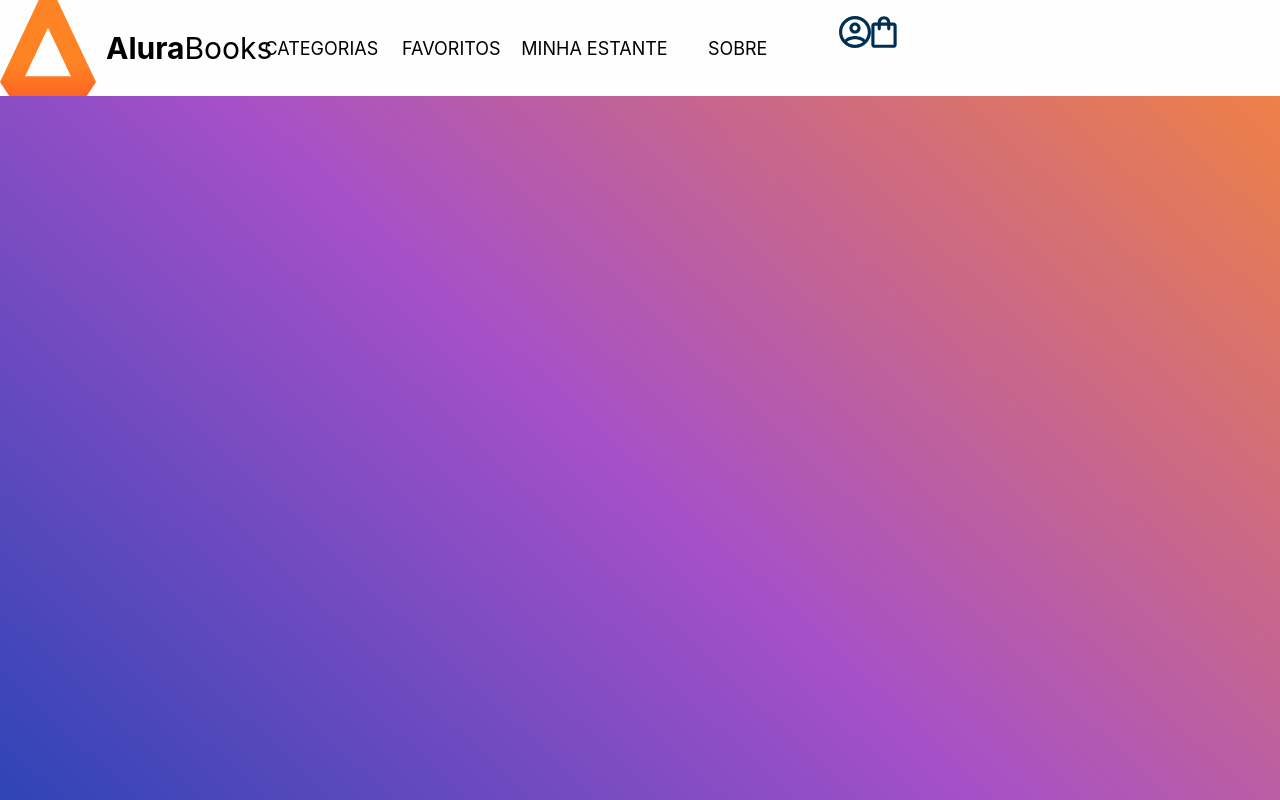
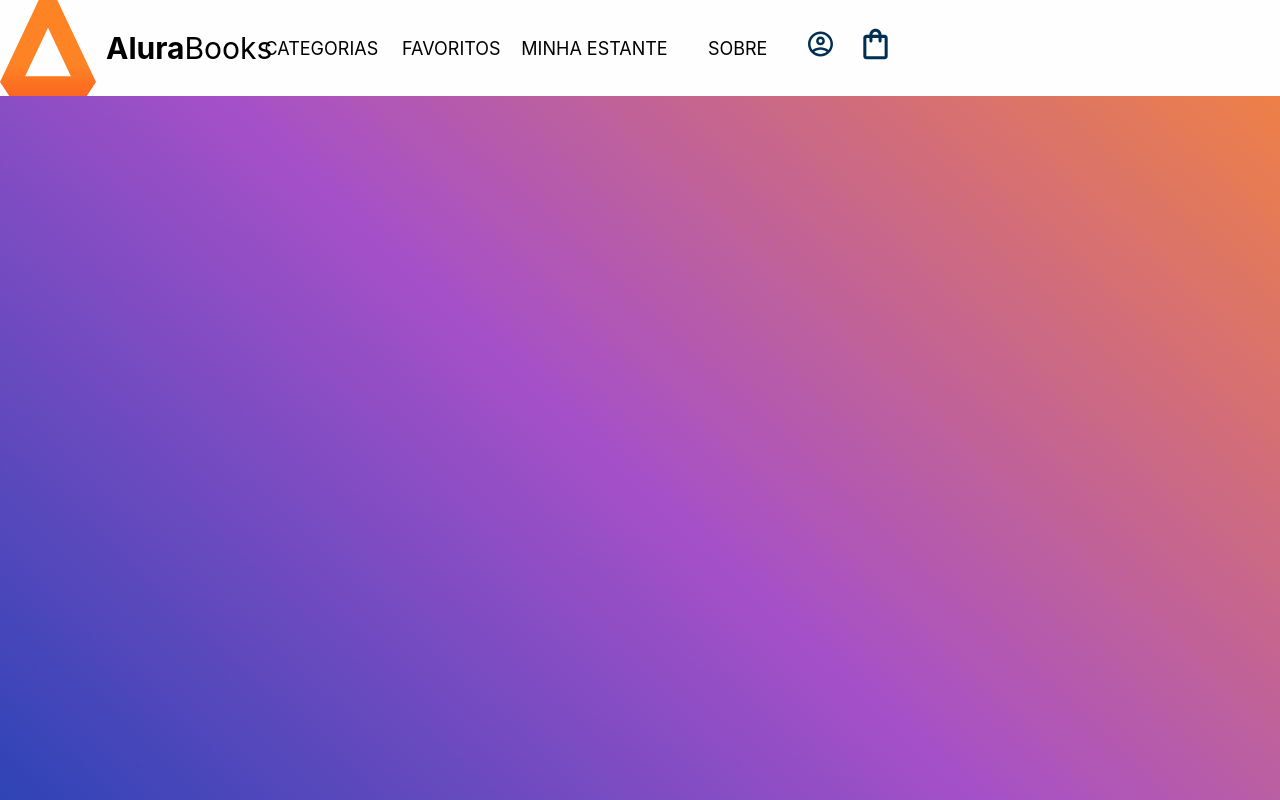
Before and after one commit to VanderleyNascimento/alura-books, a React (Create React App) app: page / in a window 1280 px wide. Built offline with nearby package versions, Linux system fonts and the light colour scheme.

Commit message:
corrigindo

```diff
--- a/src/App.css
+++ b/src/App.css
@@ -10,33 +10,3 @@
   background-color: #fffefe;
   display: flex;
 }
-.opcoes {
-  display: flex;
-}
-
-.opcao {
-  font-size: 18px;
-  display: flex;
-  justify-content: center;
-  align-items: center;
-  text-align: center;
-  height: 100%;
-  padding: 0 5px;
-  cursor: pointer;
-  min-width: 120px;
-}
-
-.icones {
-  display: flex;
-  justify-content: center;
-  align-items: center;
-  height: 100%;
-  padding: 0 5px;
-  cursor: pointer;
-  min-width: 120px;
-
-}
-
-li {
-  list-style: none;
-}
--- a/src/App.js
+++ b/src/App.js
@@ -1,3 +1,4 @@
+
 import './App.css';
 import Logo from './components/Logo'
 import Opcoes from './components/Opcoes';
--- /dev/null
+++ b/src/components/Icones/icones.css
@@ -0,0 +1,21 @@
+.icones {
+    display: flex;
+    align-items: center;
+    align-content: center;
+    height: 100%;
+    padding: 0 5px;
+    cursor: pointer;
+    min-width: 120px;
+
+}
+
+li {
+    list-style: none;
+  }
+
+
+.icone {
+    margin-right: 30px;
+    width: 25px;
+    height: 3.5rem;
+}
--- a/src/components/Icones/index.js
+++ b/src/components/Icones/index.js
@@ -1,3 +1,5 @@
+import './icones.css'
+
 import perfil from '../../imagens/perfil.svg'
 import sacola from '../../imagens/sacola.svg'
 
@@ -10,7 +12,7 @@ function Icones () {
      icones.map( (icones) => (
             <li>
 
-              <img src={icones} alt="icone de perfil e sacola"></img>
+              <img className='icone' src={icones} alt="icone de perfil e sacola"></img>
 
             </li>
             )
--- a/src/components/Logo/index.js
+++ b/src/components/Logo/index.js
@@ -1,4 +1,4 @@
-import './estilo.css'
+import './logo.css'
 import logo from '../../imagens/logo.svg';
 
 function Logo() {
--- /dev/null
+++ b/src/components/Opcoes/opcoes.css
@@ -0,0 +1,15 @@
+.opcoes {
+    display: flex;
+  }
+
+.opcao {
+    font-size: 18px;
+    display: flex;
+    justify-content: center;
+    align-items: center;
+    text-align: center;
+    height: 100%;
+    padding: 0 5px;
+    cursor: pointer;
+    min-width: 120px;
+  }
```
Also changed, not shown: src/components/Opcoes/index.js (+10 -4 lines), src/components/Icones/estilo.css (deleted), src/components/Logo/logo.css (renamed from src/components/Logo/estilo.css), src/components/Opcoes/estilo.css (deleted).
